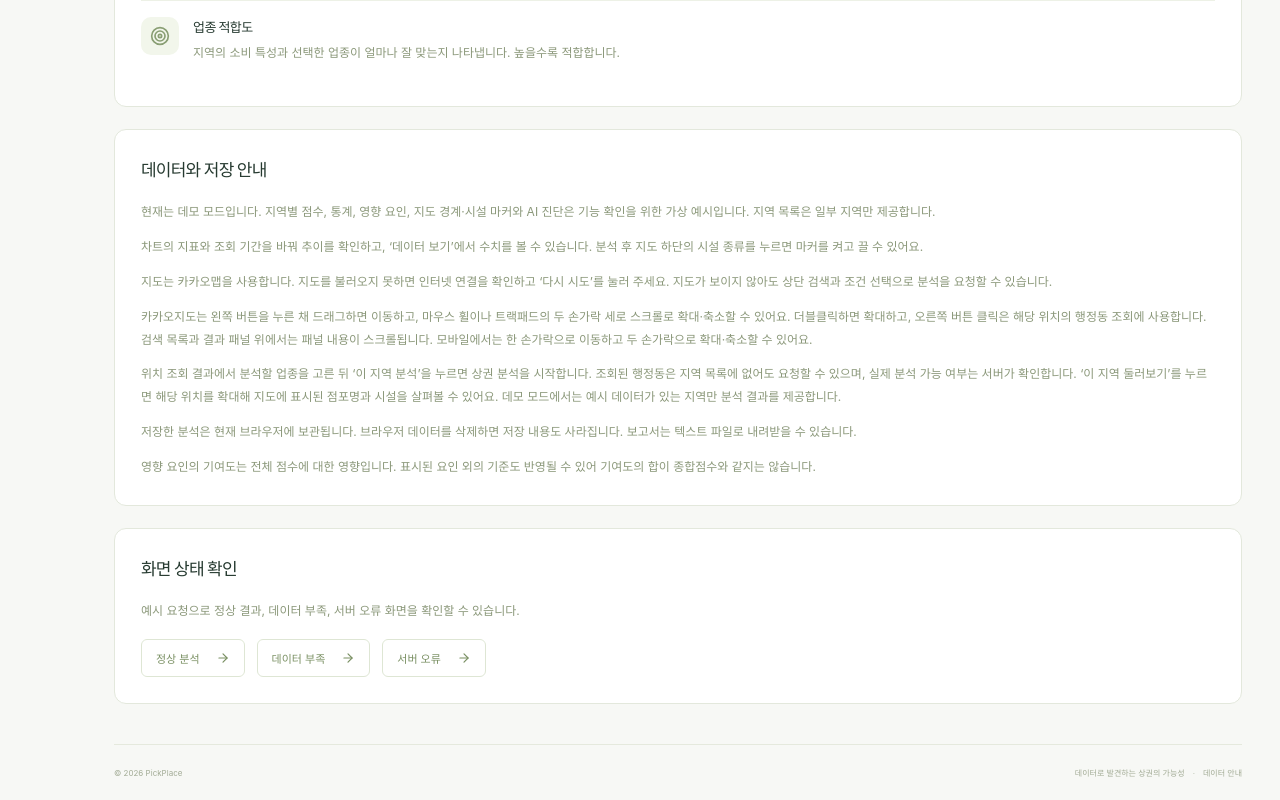
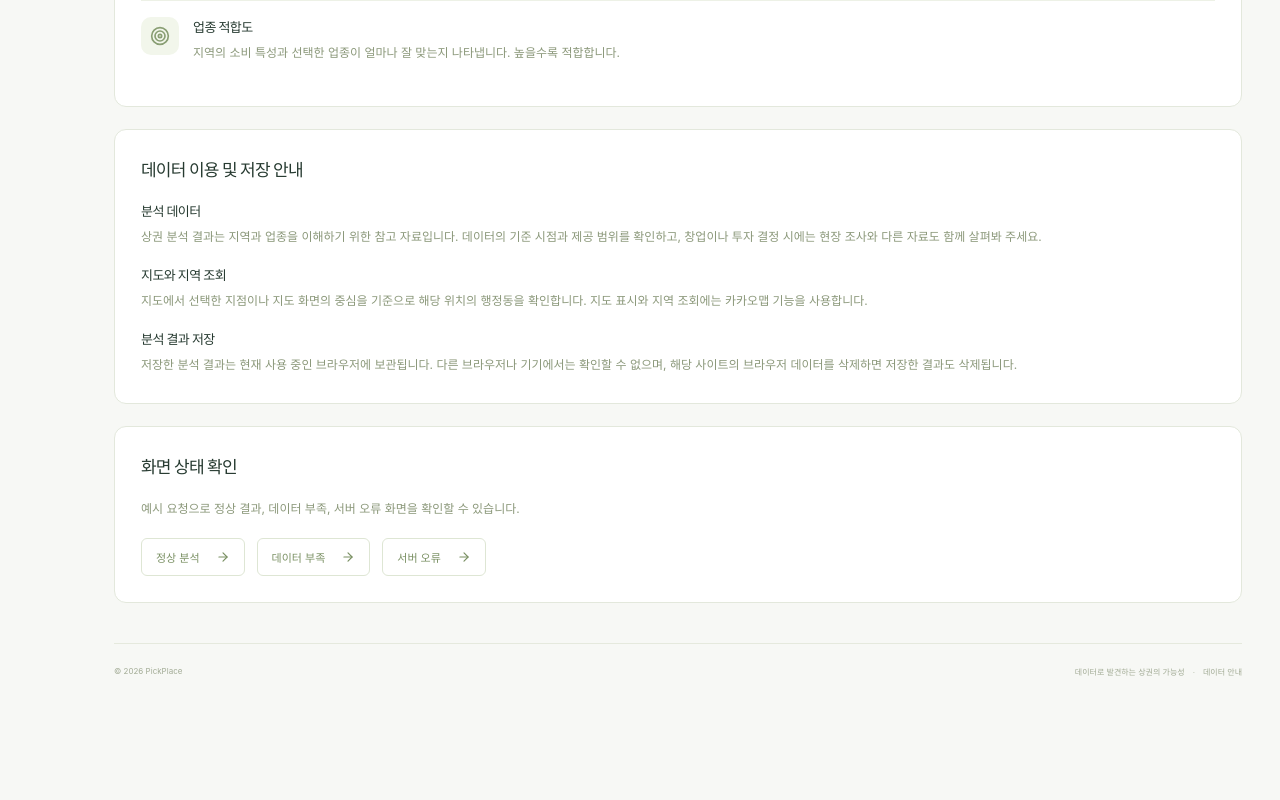
Before and after one commit to teojabi-groundbreakers/pickplace-frontend, a React (Vite) app: page /guide in a window 1280 px wide. Shown: the part 881-1681 px from the top of the page. After the commit the page ends 1580 px from the top, so only its background shows below. Built offline with nearby package versions, Linux system fonts and the light colour scheme; no server answers.

Commit message:
feat(guide): 이용 가이드 데이터 및 저장 안내 업데이트

```diff
--- a/src/App.css
+++ b/src/App.css
@@ -1779,6 +1779,16 @@ td {
   margin-bottom: 22px;
 }
 
+.guide-data section + section {
+  margin-top: 16px;
+}
+
+.guide-data h3 {
+  font-size: 13px;
+  font-weight: 600;
+  margin-bottom: 6px;
+}
+
 .guide-data p + p {
   margin-top: 12px;
 }
--- a/src/pages/Guide.tsx
+++ b/src/pages/Guide.tsx
@@ -104,40 +104,28 @@ export function Guide() {
         ))}
       </section>
       <section className="panel guide-data">
-        <h2>데이터와 저장 안내</h2>
+        <h2>데이터 이용 및 저장 안내</h2>
+        <section>
+          <h3>분석 데이터</h3>
           <p>
-          {config.demoMode
-            ? '현재는 데모 모드입니다. 지역별 점수, 통계, 영향 요인, 지도 경계·시설 마커와 AI 진단은 기능 확인을 위한 가상 예시입니다. 지역 목록은 일부 지역만 제공합니다.'
-            : '현재는 API 연동 모드입니다. 분석 기준 기간과 제공된 지표는 각 분석 결과에서 확인할 수 있습니다. 데이터가 부족한 지역은 분석을 제공하지 않습니다.'}
+            상권 분석 결과는 지역과 업종을 이해하기 위한 참고 자료입니다. 데이터의 기준 시점과 제공
+            범위를 확인하고, 창업이나 투자 결정 시에는 현장 조사와 다른 자료도 함께 살펴봐 주세요.
           </p>
+        </section>
+        <section>
+          <h3>지도와 지역 조회</h3>
           <p>
-          차트의 지표와 조회 기간을 바꿔 추이를 확인하고, ‘데이터 보기’에서 수치를 볼 수 있습니다.
-          분석 후 지도 하단의 시설 종류를 누르면 마커를 켜고 끌 수 있어요.
+            지도에서 선택한 지점이나 지도 화면의 중심을 기준으로 해당 위치의 행정동을 확인합니다.
+            지도 표시와 지역 조회에는 카카오맵 기능을 사용합니다.
           </p>
+        </section>
+        <section>
+          <h3>분석 결과 저장</h3>
           <p>
-          지도는 카카오맵을 사용합니다. 지도를 불러오지 못하면 인터넷 연결을 확인하고 ‘다시 시도’를
-          눌러 주세요. 지도가 보이지 않아도 상단 검색과 조건 선택으로 분석을 요청할 수 있습니다.
+            저장한 분석 결과는 현재 사용 중인 브라우저에 보관됩니다. 다른 브라우저나 기기에서는
+            확인할 수 없으며, 해당 사이트의 브라우저 데이터를 삭제하면 저장한 결과도 삭제됩니다.
           </p>
-        <p>
-          카카오지도는 왼쪽 버튼을 누른 채 드래그하면 이동하고, 마우스 휠이나 트랙패드의 두 손가락
-          세로 스크롤로 확대·축소할 수 있어요. 더블클릭하면 확대하고, 오른쪽 버튼 클릭은 해당 위치의
-          행정동 조회에 사용합니다. 검색 목록과 결과 패널 위에서는 패널 내용이 스크롤됩니다.
-          모바일에서는 한 손가락으로 이동하고 두 손가락으로 확대·축소할 수 있어요.
-        </p>
-        <p>
-          위치 조회 결과에서 분석할 업종을 고른 뒤 ‘이 지역 분석’을 누르면 상권 분석을 시작합니다.
-          조회된 행정동은 지역 목록에 없어도 요청할 수 있으며, 실제 분석 가능 여부는 서버가
-          확인합니다. ‘이 지역 둘러보기’를 누르면 해당 위치를 확대해 지도에 표시된 점포명과 시설을
-          살펴볼 수 있어요. 데모 모드에서는 예시 데이터가 있는 지역만 분석 결과를 제공합니다.
-        </p>
-        <p>
-          저장한 분석은 현재 브라우저에 보관됩니다. 브라우저 데이터를 삭제하면 저장 내용도
-          사라집니다. 보고서는 텍스트 파일로 내려받을 수 있습니다.
-        </p>
-        <p>
-          영향 요인의 기여도는 전체 점수에 대한 영향입니다. 표시된 요인 외의 기준도 반영될 수 있어
-          기여도의 합이 종합점수와 같지는 않습니다.
-        </p>
+        </section>
       </section>
       {config.serviceApiPreview && <ServiceApiPreview />}
       {config.demoMode && (
```
Also changed, not shown: 2 other files (tests, documents, lock files or other folders). Lines whose indentation alone changed are shown as unchanged.
